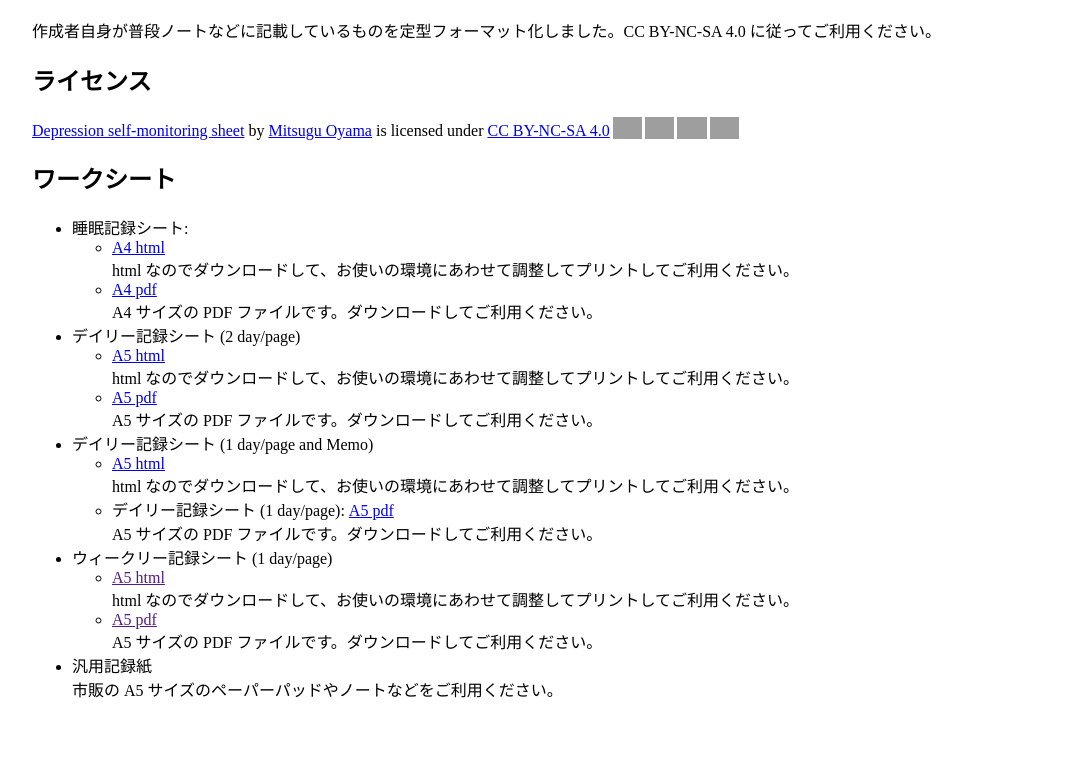
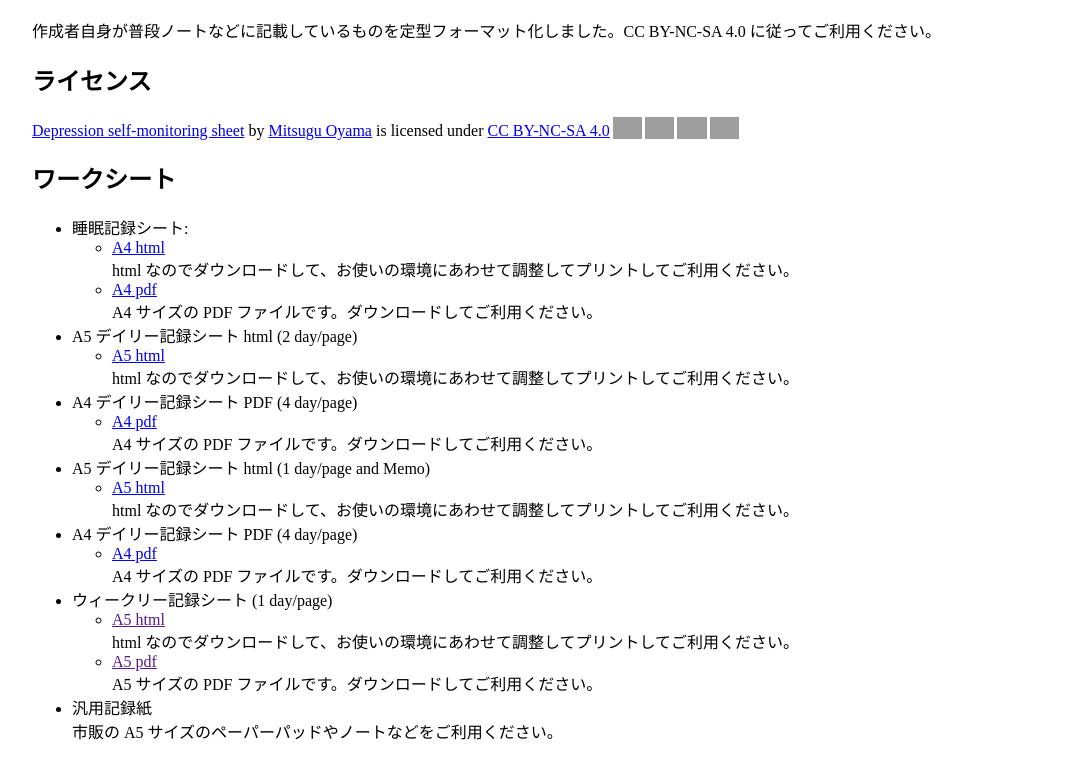
Before and after one commit to mitsugu/Self-monitoring-notebook, a plain HTML site: page index.html in a window 1280 px wide. Shown: the part 124-902 px from the top of the page, without its empty margins (96-1183 px from the left). Drawn offline with Linux system fonts and the light colour scheme; grey boxes are pictures that could not be loaded.

Commit message:
modify from a5 to m4

```diff
--- a/index.html
+++ b/index.html
@@ -35,16 +35,24 @@
 		<li><a href="sleep.pdf" target="_blank">A4 pdf</a><br />A4 サイズの PDF ファイルです。ダウンロードしてご利用ください。</li>
 		</ul>
 	</li>
-	<li>デイリー記録シート (2 day/page)
+	<li>A5 デイリー記録シート html (2 day/page)
 		<ul>
 		<li><a href="everyday01.html" target="_blank">A5 html</a><br />html なのでダウンロードして、お使いの環境にあわせて調整してプリントしてご利用ください。</li>
-		<li><a href="everyday01.pdf" target="_blank">A5 pdf</a><br />A5 サイズの PDF ファイルです。ダウンロードしてご利用ください。</li>
 		</ul>
 	</li>
-	<li>デイリー記録シート (1 day/page and Memo)
+	<li>A4 デイリー記録シート PDF (4 day/page)
+		<ul>
+		<li><a href="everyday_a4_01.pdf" target="_blank">A4 pdf</a><br />A4 サイズの PDF ファイルです。ダウンロードしてご利用ください。</li>
+		</ul>
+	</li>
+	<li>A5 デイリー記録シート html (1 day/page and Memo)
 		<ul>
 		<li><a href="everyday02.html" target="_blank">A5 html</a><br />html なのでダウンロードして、お使いの環境にあわせて調整してプリントしてご利用ください。</li>
-		<li>デイリー記録シート (1 day/page): <a href="everyday02.pdf" target="_blank">A5 pdf</a><br />A5 サイズの PDF ファイルです。ダウンロードしてご利用ください。</li>
+		</ul>
+	</li>
+	<li>A4 デイリー記録シート PDF (4 day/page)
+		<ul>
+		<li><a href="everyday_a4_02.pdf" target="_blank">A4 pdf</a><br />A4 サイズの PDF ファイルです。ダウンロードしてご利用ください。</li>
 		</ul>
 	</li>
 	<li>ウィークリー記録シート (1 day/page)
```
Also changed, not shown: 3 other files.
